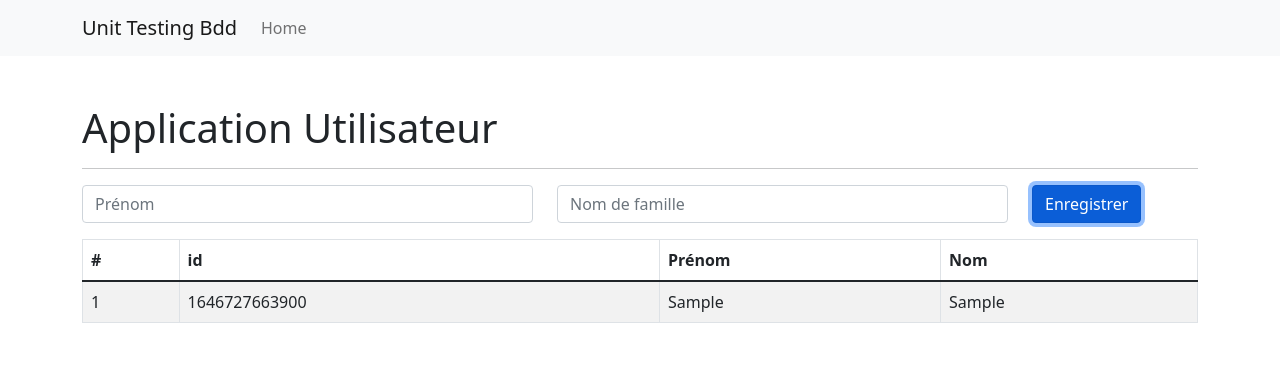
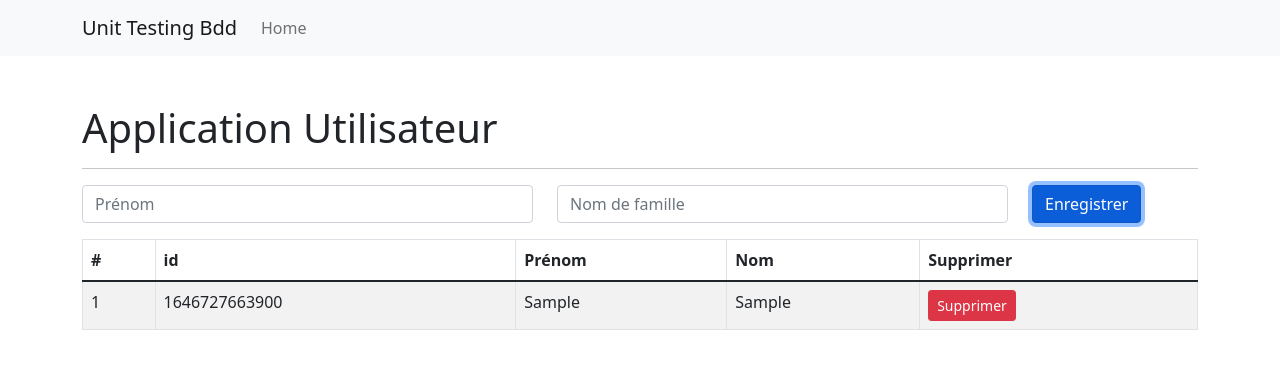
Before and after one commit to plarrat/Eit-3-App-Test-Unit, a React (Create React App) app: page / in a window 1280 px wide. Both pictures are taken after typing "Sample", "Sample" into the empty fields and a click on the button "Enregistrer". Shown: the top 368 px of the page. Built offline with nearby package versions, Linux system fonts and the light colour scheme.

Commit message:
fonction suppression

```diff
--- a/src/App.js
+++ b/src/App.js
@@ -23,6 +23,12 @@ function App() {
     })
   }
 
+  function deleteUser(id) {
+    usersProvider.deleteById(id)
+    let tmp = usersProvider.getListe()
+    setListe(tmp)
+  }
+
   const displayListe = liste.map((user, index) => {
     return (
       <tr key={user.id}>
@@ -30,6 +36,15 @@ function App() {
         <td>{user.id}</td>
         <td>{user.prenom}</td>
         <td>{user.nom}</td>
+        <td>
+          <Button
+            variant="danger"
+            size="sm"
+            onClick={() => deleteUser(user.id)}
+          >
+            Supprimer
+          </Button>
+        </td>
       </tr>
     )
   })
@@ -90,6 +105,7 @@ function App() {
                   <th>id</th>
                   <th>Prénom</th>
                   <th>Nom</th>
+                  <th>Supprimer</th>
                 </tr>
               </thead>
               <tbody>{displayListe}</tbody>
```
